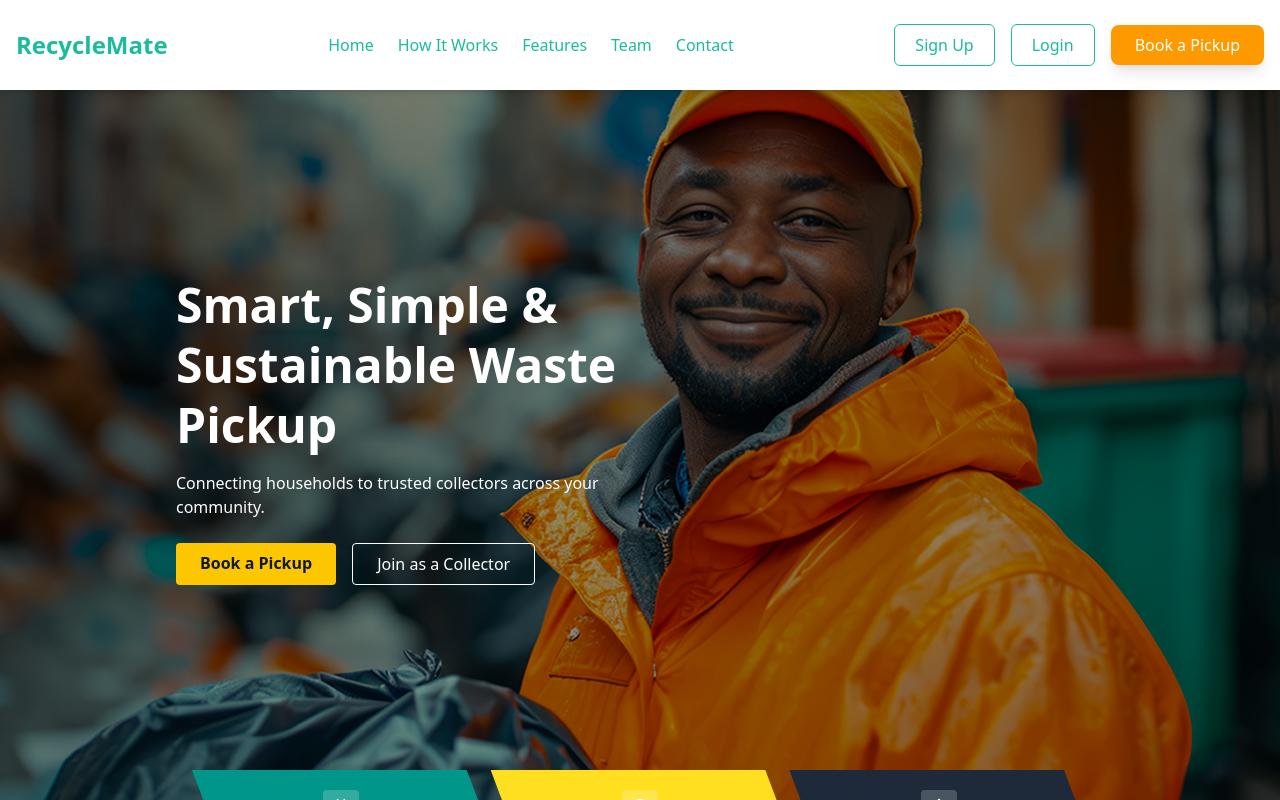
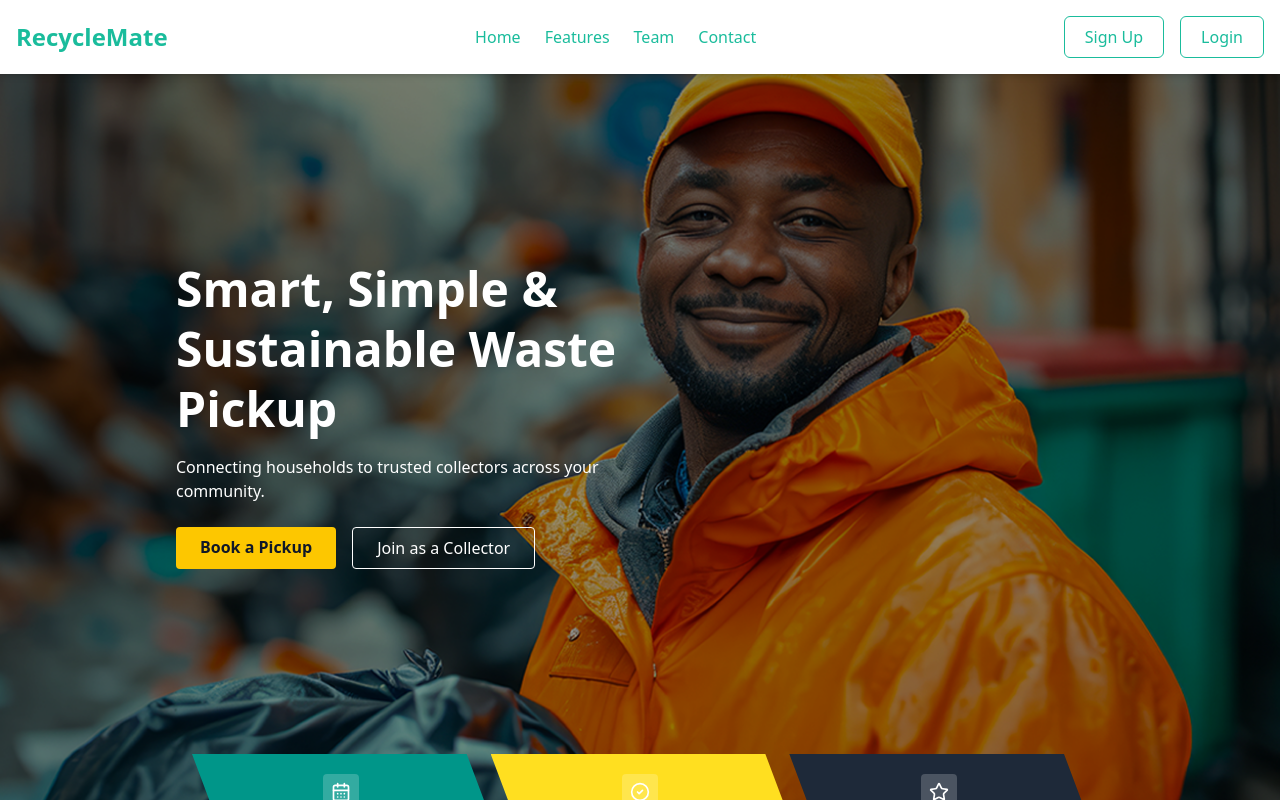
Before and after one commit to BugSlayersC5/Recycle-Mate, a React (Vite) app: page / in a window 1280 px wide. Shown: the top 800 px of the page. Built offline with nearby package versions, Linux system fonts and the light colour scheme.

Commit message:
made changes on the navbar

```diff
--- a/src/components/Navbar.jsx
+++ b/src/components/Navbar.jsx
@@ -1,4 +1,5 @@
 import React, { useState } from 'react';
+import { Link } from "react-router";
 
 export default function RecycleMateNavbar() {
   const [isMobileMenuOpen, setIsMobileMenuOpen] = useState(false);
@@ -8,7 +9,7 @@ export default function RecycleMateNavbar() {
   };
 
   return (
-    <nav className="sticky top-0 z-50 bg-white shadow-md p-4">
+    <nav className="sticky top-0 z-50 bg-white shadow-md py-2 px-4">
       <div className="container mx-auto flex justify-between items-center py-2">
         {/* Logo/App Name */}
         <div className="text-[#1ABC9C] text-2xl font-bold">
@@ -31,44 +32,37 @@ export default function RecycleMateNavbar() {
         {/* Desktop Navigation Links (Centered) */}
         {/* Using flex-grow and justify-center to push links to the center */}
         <div className="hidden md:flex flex-grow justify-center items-center space-x-6">
-          <a href="#" className="text-[#1ABC9C] font-medium hover:text-gray-700 transition-colors duration-300">Home</a>
-          <a href="#" className="text-[#1ABC9C] font-medium hover:text-gray-700 transition-colors duration-300">How It Works</a>
-          <a href="#" className="text-[#1ABC9C] font-medium hover:text-gray-700 transition-colors duration-300">Features</a>
-          <a href="#" className="text-[#1ABC9C] font-medium hover:text-gray-700 transition-colors duration-300">Team</a>
-          <a href="#" className="text-[#1ABC9C] font-medium hover:text-gray-700 transition-colors duration-300">Contact</a>
+          <Link to="#" className="text-[#1ABC9C] font-medium hover:text-gray-700 transition-colors duration-300">Home</Link>
+          <Link to="#" className="text-[#1ABC9C] font-medium hover:text-gray-700 transition-colors duration-300">Features</Link>
+          <Link to="#" className="text-[#1ABC9C] font-medium hover:text-gray-700 transition-colors duration-300">Team</Link>
+          <Link to="#" className="text-[#1ABC9C] font-medium hover:text-gray-700 transition-colors duration-300">Contact</Link>
         </div>
 
         {/* Desktop Action Buttons (Right-aligned) */}
         <div className="hidden md:flex items-center space-x-4"> {/* Adjusted space-x for buttons */}
-          <a href="#" className="text-[#1ABC9C] font-medium py-2 px-5 rounded-md border border-[#1ABC9C] hover:bg-[#1ABC9C] hover:text-white transition-colors duration-300">
+          <Link to="#" className="text-[#1ABC9C] font-medium py-2 px-5 rounded-md border border-[#1ABC9C] hover:bg-[#1ABC9C] hover:text-white transition-colors duration-300">
             Sign Up
-          </a>
-          <a href="#" className="text-[#1ABC9C] font-medium py-2 px-5 rounded-md border border-[#1ABC9C] hover:bg-[#1ABC9C] hover:text-white transition-colors duration-300">
+          </Link>
+          <Link to="#" className="text-[#1ABC9C] font-medium py-2 px-5 rounded-md border border-[#1ABC9C] hover:bg-[#1ABC9C] hover:text-white transition-colors duration-300">
             Login
-          </a>
-          <button className="bg-amber-500 hover:bg-amber-600 text-white font-medium py-2 px-6 rounded-lg shadow-lg transition-colors duration-300">
-            Book a Pickup
-          </button>
+          </Link>
         </div>
       </div>
 
       {/* Mobile Menu */}
       {isMobileMenuOpen && (
         <div className="md:hidden bg-white shadow-lg py-4 px-4 space-y-4 flex flex-col items-center">
-          <a href="#" className="text-[#1ABC9C] font-medium hover:text-gray-700 transition-colors duration-300 w-full text-center py-2">Home</a>
-          <a href="#" className="text-[#1ABC9C] font-medium hover:text-gray-700 transition-colors duration-300 w-full text-center py-2">How It Works</a>
-          <a href="#" className="text-[#1ABC9C] font-medium hover:text-gray-700 transition-colors duration-300 w-full text-center py-2">Features</a>
+          <Link to="#" className="text-[#1ABC9C] font-medium hover:text-gray-700 transition-colors duration-300 w-full text-center py-2">Home</Link>
+          {/* <Link to ="#" className="text-[#1ABC9C] font-medium hover:text-gray-700 transition-colors duration-300 w-full text-center py-2">How It Works</Link> */}
+          <Link to ="#" className="text-[#1ABC9C] font-medium hover:text-gray-700 transition-colors duration-300 w-full text-center py-2">Features</Link>
           <a href="#" className="text-[#1ABC9C] font-medium hover:text-gray-700 transition-colors duration-300 w-full text-center py-2">Team</a>
-          <a href="#" className="text-[#1ABC9C] font-medium hover:text-gray-700 transition-colors duration-300 w-full text-center py-2">Contact</a>
-          <a href="#" className="text-[#1ABC9C] font-medium py-2 px-5 rounded-md border border-[#1ABC9C] hover:bg-[#1ABC9C] hover:text-white transition-colors duration-300 w-full text-center">
+          <Link to="#" className="text-[#1ABC9C] font-medium hover:text-gray-700 transition-colors duration-300 w-full text-center py-2">Contact</Link>
+          <Link to="/Register" className="text-[#1ABC9C] font-medium py-2 px-5 rounded-md border border-[#1ABC9C] hover:bg-[#1ABC9C] hover:text-white transition-colors duration-300 w-full text-center">
             Sign Up
-          </a>
-          <a href="#" className="text-[#1ABC9C] font-medium py-2 px-5 rounded-md border border-[#1ABC9C] hover:bg-[#1ABC9C] hover:text-white transition-colors duration-300 w-full text-center">
+          </Link>
+          <Link to="/Login" className="text-[#1ABC9C] font-medium py-2 px-5 rounded-md border border-[#1ABC9C] hover:bg-[#1ABC9C] hover:text-white transition-colors duration-300 w-full text-center">
             Login
-          </a>
-          <button className="bg-amber-500 hover:bg-amber-600 text-white font-medium py-2 px-6 rounded-lg shadow-lg transition-colors duration-300 w-full">
-            Book a Pickup
-          </button>
+          </Link>
         </div>
       )}
     </nav>
```
